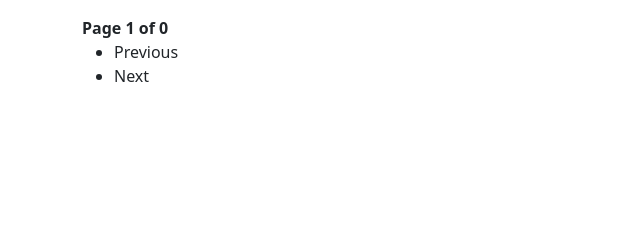
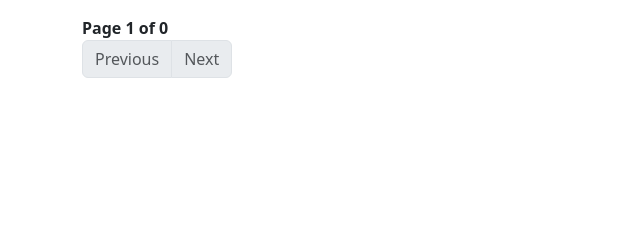
Before and after one commit to michael-albrecht-1/ReceiptManagement, a PHP site: page / in a window 1280 px wide. Shown: the part 275-515 px from the top of the page, without its empty margins (0-640 px from the left). Run offline with PHP 8.4, Linux system fonts and the light colour scheme; the visitor is signed in with stand-in values (Sample User, id 1); data that the repository does not hold is empty; a stand-in replaces the project's code that opens the database connection; some libraries are stand-ins or nearby versions.

Commit message:
fix pagination display bug

```diff
--- a/php/index.php
+++ b/php/index.php
@@ -70,6 +70,7 @@
 
 
     // build request------------------------
+    // ---- checked filter HS due to pagination -> GET -> session ?
     if ( isset($_GET['filter']) )
     {
         if ( isset($_GET['isChecked']) )
@@ -159,29 +160,37 @@
     <strong>Page <?php echo $page_no." of ".$total_no_of_pages; ?></strong>
 </div>
 
-<ul>
+<nav aria-label="Receipts navigation">
+    <ul class="pagination">
         <?php if($page_no > 1){
-    echo "<li><a href='?page_no=1'>First Page</a></li>";
+        echo "<li class=\"page-item\"><a class=\"page-link\" href='?page_no=1'>First Page</a></li>";
         } ?>
 
-    <li <?php if($page_no <= 1){ echo "class='disabled'"; } ?>>
-    <a <?php if($page_no > 1){
+
+        <li <?php if($page_no <= 1){ echo "class='page-item disabled'"; } else { echo "class='page-item'"; } ?>>
+        <a class="page-link" <?php if($page_no > 1){
         echo "href='?page_no=$previous_page'";
         } ?>>Previous</a>
         </li>
 
+
         <li <?php if($page_no >= $total_no_of_pages){
-    echo "class='disabled'";
-    } ?>>
-    <a <?php if($page_no < $total_no_of_pages) {
+            echo "class='disabled page-item'";
+        } else {
+            echo "page-item'";
+        }
+        ?>>
+        <a class="page-link" <?php if($page_no < $total_no_of_pages) {
         echo "href='?page_no=$next_page'";
         } ?>>Next</a>
         </li>
 
+
         <?php if($page_no < $total_no_of_pages){
-    echo "<li><a href='?page_no=$total_no_of_pages'>Last &rsaquo;&rsaquo;</a></li>";
+        echo "<li class=\"page-item\"><a class=\"page-link\" href='?page_no=$total_no_of_pages'>Last &rsaquo;&rsaquo;</a></li>";
         } ?>
     </ul>
+</nav>
 
 
 <script src="../js/receiptList.js"></script>
```
Lines whose indentation alone changed are shown as unchanged.
